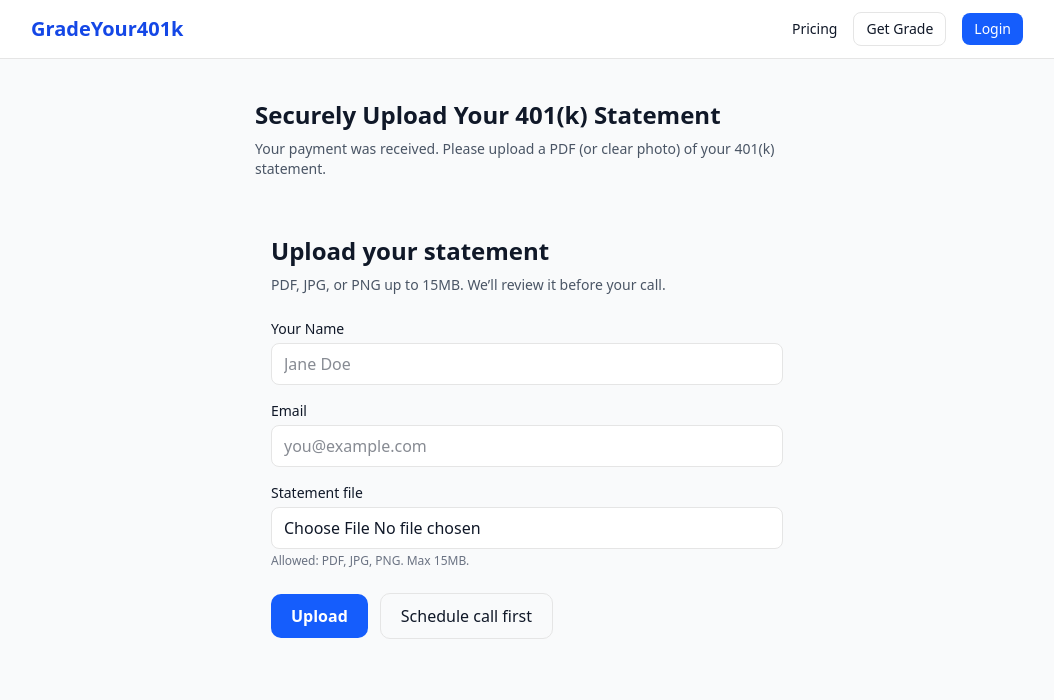
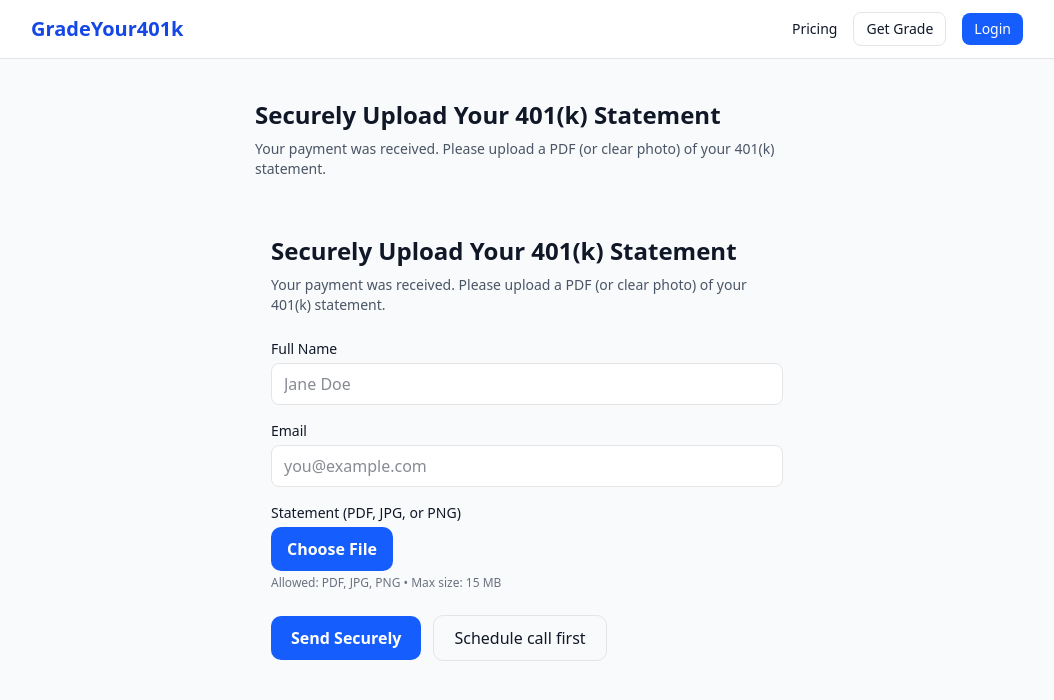
Before and after one commit to rremling/gradeyour401k, a Next.js app: page /upload in a window 1280 px wide. Shown: the top 700 px of the page, without its empty margins (113-1167 px from the left). Built offline with nearby package versions, Linux system fonts and the light colour scheme.

Commit message:
Update upload-client.tsx

```diff
--- a/src/app/upload/upload-client.tsx
+++ b/src/app/upload/upload-client.tsx
@@ -20,8 +20,8 @@ export default function UploadClient() {
   const [error, setError] = useState<string | null>(null);
   const [info, setInfo] = useState<string | null>(null);
   const [uploadedFilename, setUploadedFilename] = useState<string | null>(null);
+  const [selectedFileName, setSelectedFileName] = useState<string | null>(null);
 
-  // Optional: prefill email/name from query params if you pass them in
   useEffect(() => {
     const em = params.get("email");
     const nm = params.get("name");
@@ -38,8 +38,7 @@ export default function UploadClient() {
   };
 
   const openScheduler = () => {
-    const w = window.open(SCHEDULER_URL, "_blank", "noopener,noreferrer");
-    if (!w || w.closed) window.location.href = SCHEDULER_URL; // fallback if popup blocked
+    window.open(SCHEDULER_URL, "_blank", "noopener,noreferrer");
   };
 
   async function handleUpload(e: React.FormEvent) {
@@ -59,16 +58,15 @@ export default function UploadClient() {
       setStatus("signing");
       setInfo("Preparing secure upload…");
 
-      // ---- STEP 1: request a signed PUT URL from your existing route ----
       const signRes = await fetch("/api/upload/s3-url", {
         method: "POST",
         headers: { "Content-Type": "application/json" },
         body: JSON.stringify({
           filename: file.name,
           contentType: file.type,
-          sessionId,   // required by your route to verify paid session
-          email,       // optional
-          name,        // optional
+          sessionId,
+          email,
+          name,
           purpose: "statement",
         }),
       });
@@ -80,11 +78,9 @@ export default function UploadClient() {
 
       const { uploadUrl, key } = await signRes.json();
 
-      // ---- STEP 2: PUT the file to S3 using the signed URL ----
       setStatus("uploading");
       setInfo("Uploading file…");
 
-      // Keep headers minimal to match the presigned URL.
       const putRes = await fetch(uploadUrl, {
         method: "PUT",
         headers: { "Content-Type": file.type },
@@ -93,7 +89,6 @@ export default function UploadClient() {
 
       if (!putRes.ok) throw new Error("Upload failed.");
 
-      // ---- STEP 3: verify the object exists (your GET verifier) ----
       setStatus("verifying");
       setInfo("Verifying upload…");
 
@@ -105,11 +100,12 @@ export default function UploadClient() {
         throw new Error(verify?.error || "Verification failed.");
       }
 
-      // ---- SUCCESS (stay on page) ----
       setUploadedFilename(file.name);
       setStatus("done");
       setInfo(null);
       setError(null);
+      setSelectedFileName(null);
+      if (fileRef.current) fileRef.current.value = "";
     } catch (err: any) {
       console.error(err);
       setStatus("error");
@@ -119,9 +115,9 @@ export default function UploadClient() {
   }
 
   const resetForAnother = () => {
-    // Reset file input & UI to allow another upload
     if (fileRef.current) fileRef.current.value = "";
     setUploadedFilename(null);
+    setSelectedFileName(null);
     setStatus("idle");
     setError(null);
     setInfo(null);
@@ -131,12 +127,11 @@ export default function UploadClient() {
 
   return (
     <form onSubmit={handleUpload} className="max-w-xl mx-auto px-4 py-8">
-      <h1 className="text-2xl font-semibold mb-2">Upload your statement</h1>
+      <h1 className="text-2xl font-semibold mb-2">Securely Upload Your 401(k) Statement</h1>
       <p className="text-sm text-gray-600 mb-6">
-        PDF, JPG, or PNG up to {MAX_MB}MB. We’ll review it before your call.
+        Your payment was received. Please upload a PDF (or clear photo) of your 401(k) statement.
       </p>
 
-      {/* SUCCESS STATE (no redirect) */}
       {status === "done" ? (
         <div className="rounded-xl border p-6 bg-white shadow-sm">
           <div className="mb-2 text-green-700 font-medium">Upload successful</div>
@@ -160,7 +155,7 @@ export default function UploadClient() {
               onClick={openScheduler}
               className="inline-flex items-center justify-center rounded-lg bg-blue-600 px-4 py-2.5 text-white font-semibold hover:bg-blue-700 transition"
             >
-              Schedule your $149 Review call
+              Schedule your Review Call
             </button>
           </div>
 
@@ -179,10 +174,9 @@ export default function UploadClient() {
         </div>
       ) : (
         <>
-          {/* FORM FIELDS */}
           <div className="grid gap-4 mb-6">
             <div className="grid gap-1">
-              <label className="text-sm font-medium">Your Name</label>
+              <label className="text-sm font-medium">Full Name</label>
               <input
                 value={name}
                 onChange={(e) => setName(e.target.value)}
@@ -207,22 +201,34 @@ export default function UploadClient() {
             </div>
 
             <div className="grid gap-1">
-              <label className="text-sm font-medium">Statement file</label>
+              <label className="text-sm font-medium">Statement (PDF, JPG, or PNG)</label>
+              <div className="flex items-center gap-3">
+                <label className="rounded-lg bg-blue-600 text-white font-semibold px-4 py-2.5 hover:bg-blue-700 transition cursor-pointer">
+                  Choose File
                   <input
                     ref={fileRef}
                     type="file"
                     accept=".pdf,image/jpeg,image/png"
-                className="rounded-md border px-3 py-2 bg-white"
+                    className="hidden"
                     disabled={disabled}
                     required
+                    onChange={(e) =>
+                      setSelectedFileName(e.target.files?.[0]?.name || null)
+                    }
                   />
+                </label>
+                {selectedFileName && (
+                  <span className="text-sm text-gray-700 truncate">
+                    Selected: {selectedFileName}
+                  </span>
+                )}
+              </div>
               <p className="text-xs text-gray-500">
-                Allowed: PDF, JPG, PNG. Max {MAX_MB}MB.
+                Allowed: PDF, JPG, PNG • Max size: {MAX_MB} MB
               </p>
             </div>
           </div>
 
-          {/* STATUS / ERRORS */}
           {error && (
             <div className="mb-4 rounded-md border border-red-200 bg-red-50 px-3 py-2 text-sm text-red-700">
               {error}
@@ -234,14 +240,13 @@ export default function UploadClient() {
             </div>
           )}
 
-          {/* ACTIONS */}
           <div className="flex items-center gap-3">
             <button
               type="submit"
               disabled={disabled}
               className="rounded-lg bg-blue-600 px-5 py-2.5 text-white font-semibold hover:bg-blue-700 disabled:opacity-60 transition"
             >
-              {status === "idle" && "Upload"}
+              {status === "idle" && "Send Securely"}
               {status === "signing" && "Preparing…"}
               {status === "uploading" && "Uploading…"}
               {status === "verifying" && "Verifying…"}
```
Lines whose indentation alone changed are shown as unchanged.
